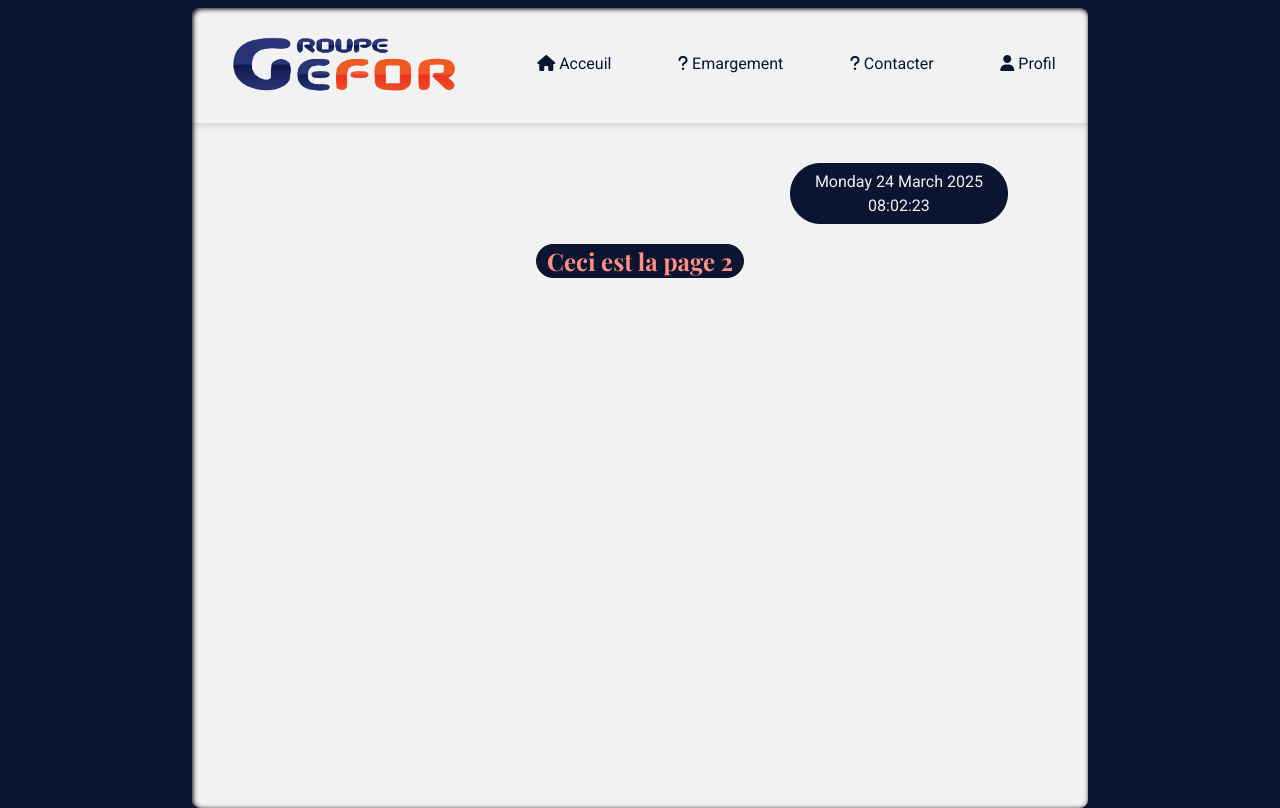
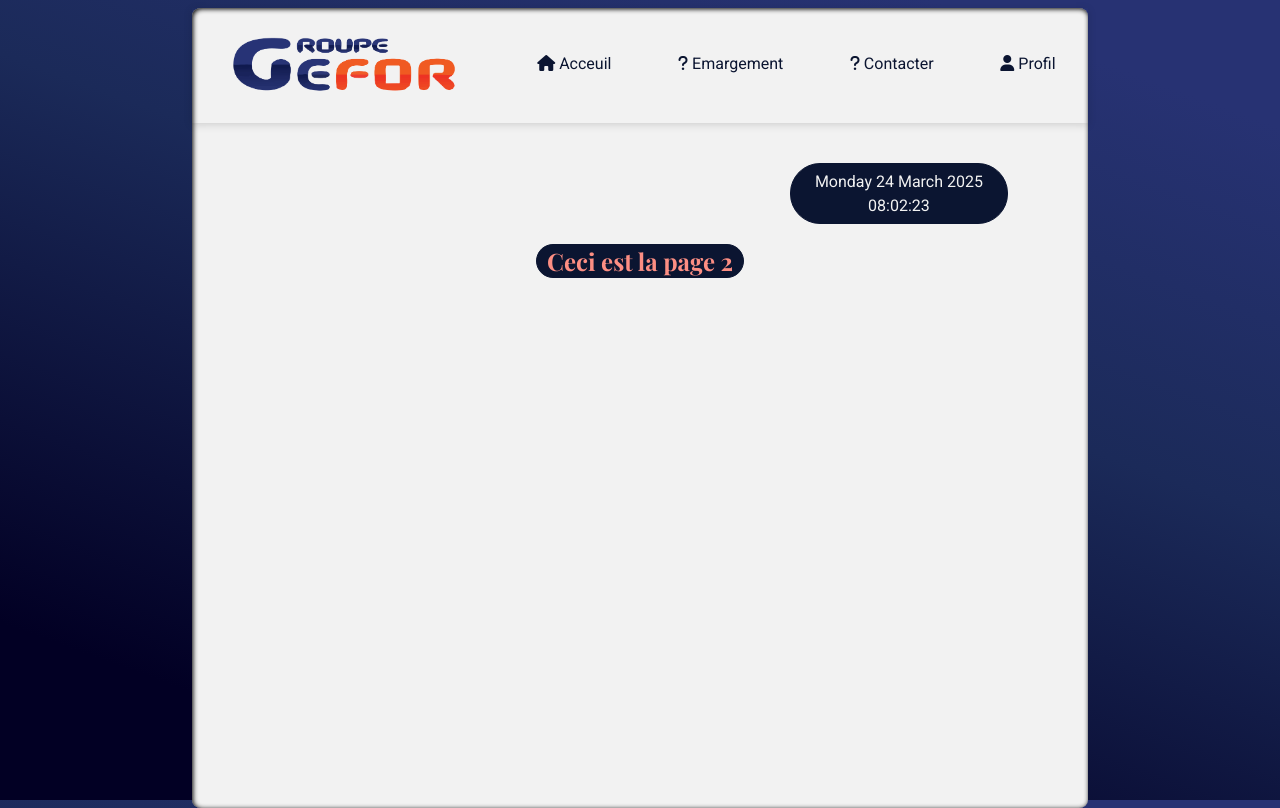
Before and after one commit to Byakoren/PPE_1, a PHP site: page /page2.php in a window 1280 px wide. Run offline with PHP 8.4, Linux system fonts and the light colour scheme; some libraries are stand-ins or nearby versions; some web fonts are replaced.

Commit message:
Update styles.css to enhance background styling and adjust height for better layout

```diff
--- a/styles.css
+++ b/styles.css
@@ -13,9 +13,9 @@ Mathieu MOURAO,Thomas GOUEZ et Mehdi NAOUI
 
 }
 html{
-    background-color: var(--darkest);
-    height: 80vh;
 
+    height: 100vh;
+    background: linear-gradient(20deg, rgba(2,0,36,1) 14%, rgba(27,42,89,1) 59%, rgba(39,50,115,1) 90%); /* Définit la couleur de fond de la page */
 }
 
 
@@ -28,6 +28,7 @@ body{
     border-radius: 1% 1% 1% 1%;
     box-shadow: inset 1px 1px 5px .05px ;
     height: 100vh;
+
 }
 
 #menu{
```
